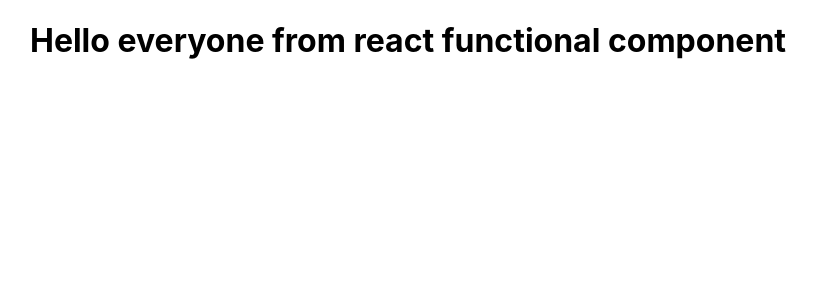
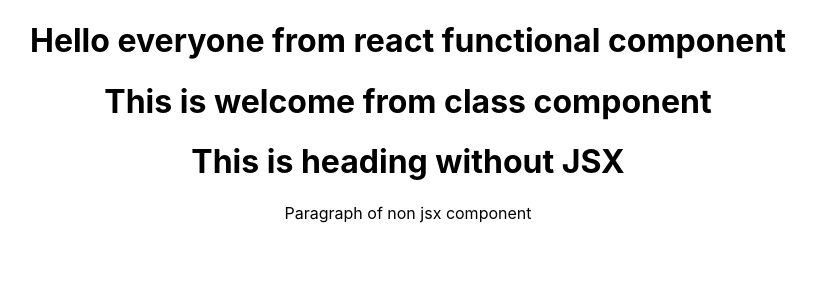
Before and after one commit to shaafiiull/step_by_step_react, a React (Create React App) app: page / in a window 1280 px wide. Shown: the top 300 px of the page, without its empty margins (232-1049 px from the left). Built offline with nearby package versions, Linux system fonts and the light colour scheme.

Commit message:
how react components are written without JSX, very tedious obviously!!

```diff
--- a/src/App.js
+++ b/src/App.js
@@ -1,10 +1,14 @@
 import "./App.css";
 import Hello from "./module01/Hello";
+import NonJSXElement from "./module01/NonJSXComponent";
+import Welcome from "./module01/Welcome";
 
 function App() {
   return (
     <div className="App">
       <Hello></Hello>
+      <Welcome></Welcome>
+      <NonJSXElement></NonJSXElement>
     </div>
   );
 }
--- /dev/null
+++ b/src/module01/NonJSXComponent.js
@@ -0,0 +1,10 @@
+import React from "react";
+
+const NonJSXElement = () => {
+  return React.createElement("div", null, [
+    React.createElement("h1", null, "This is heading without JSX"),
+    React.createElement("p", null, "Paragraph of non jsx component"),
+  ]);
+};
+
+export default NonJSXElement;
```
